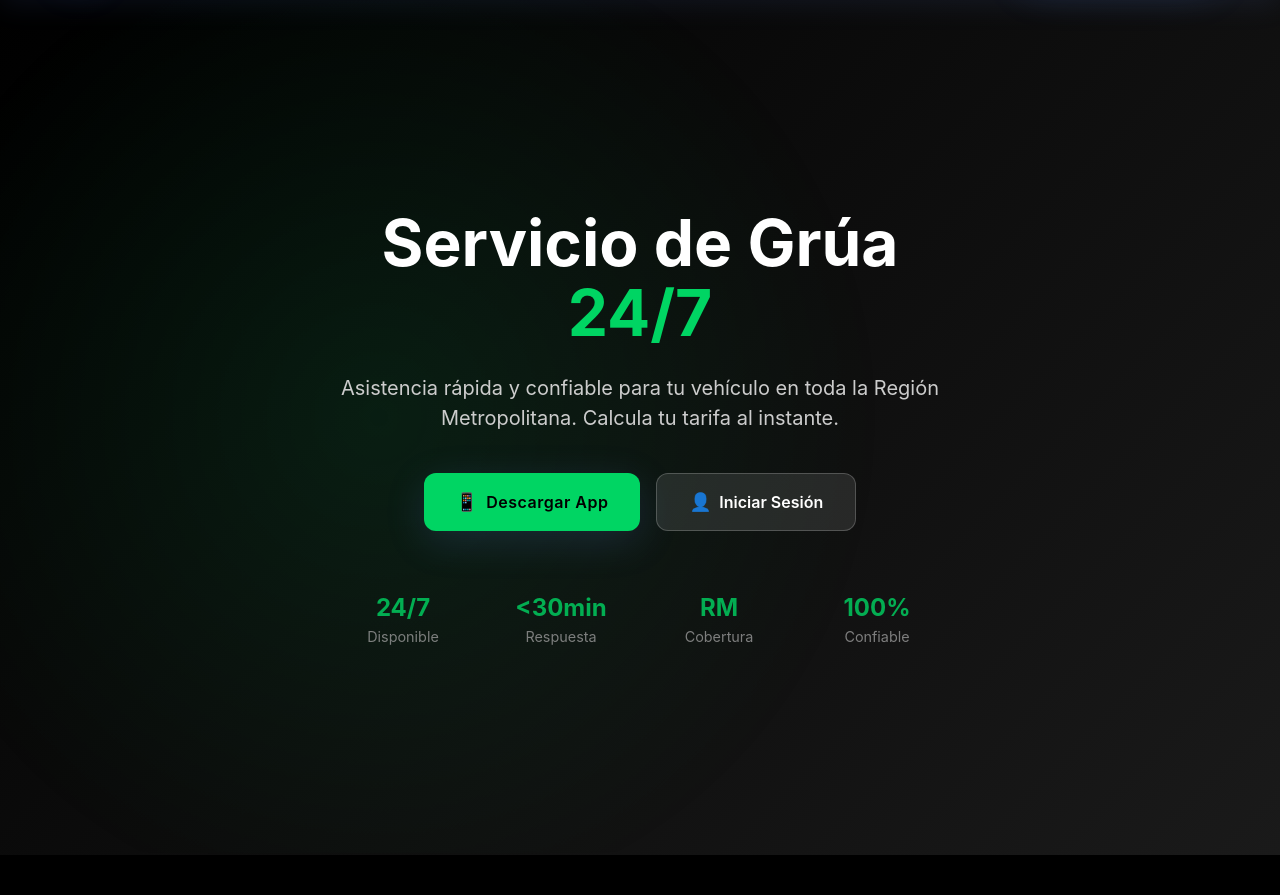
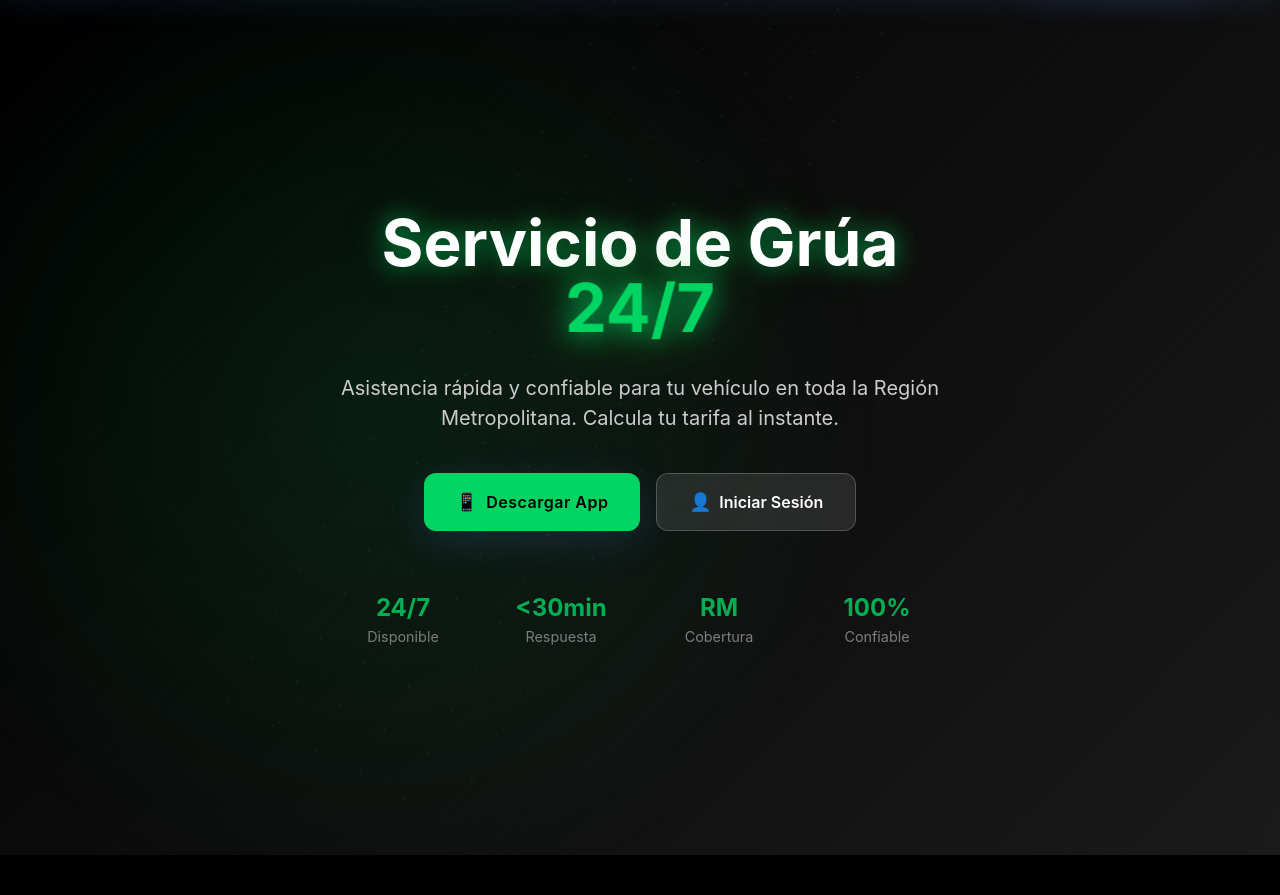
Before and after one commit to alexitico1989/grua-style-pwa, a Django app: page / in a window 1280 px wide. Shown: the part 89-984 px from the top of the page. Run offline with Django 4.2, Linux system fonts and the light colour scheme; some libraries are stand-ins or nearby versions.

Commit message:
Update home.html

```diff
--- a/templates/grua_app/home.html
+++ b/templates/grua_app/home.html
@@ -58,11 +58,112 @@
         font-weight: 700;
         margin-bottom: 24px;
         line-height: 1.1;
+        perspective: 1000px;
+        transform-style: preserve-3d;
+        cursor: pointer;
+        transition: all 0.3s ease;
+        position: relative;
+    }
+
+    .hero-title-3d {
+        display: inline-block;
+        transform: rotateX(0deg) rotateY(0deg);
+        transition: all 0.4s cubic-bezier(0.175, 0.885, 0.32, 1.275);
+        text-shadow:
+            0 0 20px rgba(0, 213, 99, 0.5),
+            0 0 40px rgba(0, 213, 99, 0.3),
+            0 0 80px rgba(0, 213, 99, 0.1),
+            0 10px 20px rgba(0, 0, 0, 0.3);
+        animation: glow-pulse 3s ease-in-out infinite alternate;
+    }
+
+    .hero-title-3d:hover {
+        transform: rotateX(-10deg) rotateY(15deg) translateZ(20px);
+        text-shadow:
+            0 0 30px rgba(0, 213, 99, 0.8),
+            0 0 60px rgba(0, 213, 99, 0.6),
+            0 0 120px rgba(0, 213, 99, 0.4),
+            0 20px 40px rgba(0, 0, 0, 0.5),
+            -5px 15px 30px rgba(0, 213, 99, 0.3);
     }
 
     .hero-highlight {
         color: #00D563;
         display: block;
+        transform: translateZ(30px);
+        animation: float-3d 4s ease-in-out infinite;
+        text-shadow:
+            0 0 25px rgba(0, 213, 99, 0.8),
+            0 0 50px rgba(0, 213, 99, 0.6),
+            0 0 100px rgba(0, 213, 99, 0.4),
+            0 0 150px rgba(0, 213, 99, 0.2);
+    }
+
+    .hero-highlight:hover {
+        transform: translateZ(50px) rotateX(-15deg);
+        text-shadow:
+            0 0 40px rgba(0, 213, 99, 1),
+            0 0 80px rgba(0, 213, 99, 0.8),
+            0 0 160px rgba(0, 213, 99, 0.6),
+            0 0 240px rgba(0, 213, 99, 0.4),
+            0 30px 60px rgba(0, 0, 0, 0.6);
+    }
+
+    /* Animaciones */
+    @keyframes glow-pulse {
+        0% {
+            text-shadow:
+                0 0 20px rgba(0, 213, 99, 0.5),
+                0 0 40px rgba(0, 213, 99, 0.3),
+                0 0 80px rgba(0, 213, 99, 0.1),
+                0 10px 20px rgba(0, 0, 0, 0.3);
+        }
+        100% {
+            text-shadow:
+                0 0 30px rgba(0, 213, 99, 0.8),
+                0 0 60px rgba(0, 213, 99, 0.5),
+                0 0 120px rgba(0, 213, 99, 0.3),
+                0 15px 30px rgba(0, 0, 0, 0.4);
+        }
+    }
+
+    @keyframes float-3d {
+        0%, 100% {
+            transform: translateZ(30px) translateY(0px) rotateX(0deg);
+        }
+        25% {
+            transform: translateZ(35px) translateY(-5px) rotateX(2deg);
+        }
+        50% {
+            transform: translateZ(40px) translateY(-8px) rotateX(0deg);
+        }
+        75% {
+            transform: translateZ(35px) translateY(-5px) rotateX(-2deg);
+        }
+    }
+
+    /* Partículas de fondo */
+    .hero-title::before {
+        content: '';
+        position: absolute;
+        top: -50%;
+        left: -50%;
+        width: 200%;
+        height: 200%;
+        background: radial-gradient(circle, rgba(0, 213, 99, 0.1) 1px, transparent 1px);
+        background-size: 50px 50px;
+        animation: particles-move 20s linear infinite;
+        pointer-events: none;
+        z-index: -1;
+    }
+
+    @keyframes particles-move {
+        0% {
+            transform: translate(0, 0) rotate(0deg);
+        }
+        100% {
+            transform: translate(-50px, -50px) rotate(360deg);
+        }
     }
 
     .hero-subtitle {
@@ -414,7 +515,7 @@
     <div class="container">
         <div class="hero-content">
             <h1 class="hero-title">
-                Servicio de Grúa
+                <span class="hero-title-3d">Servicio de Grúa</span>
                 <span class="hero-highlight">24/7</span>
             </h1>
             <p class="hero-subtitle">
```
